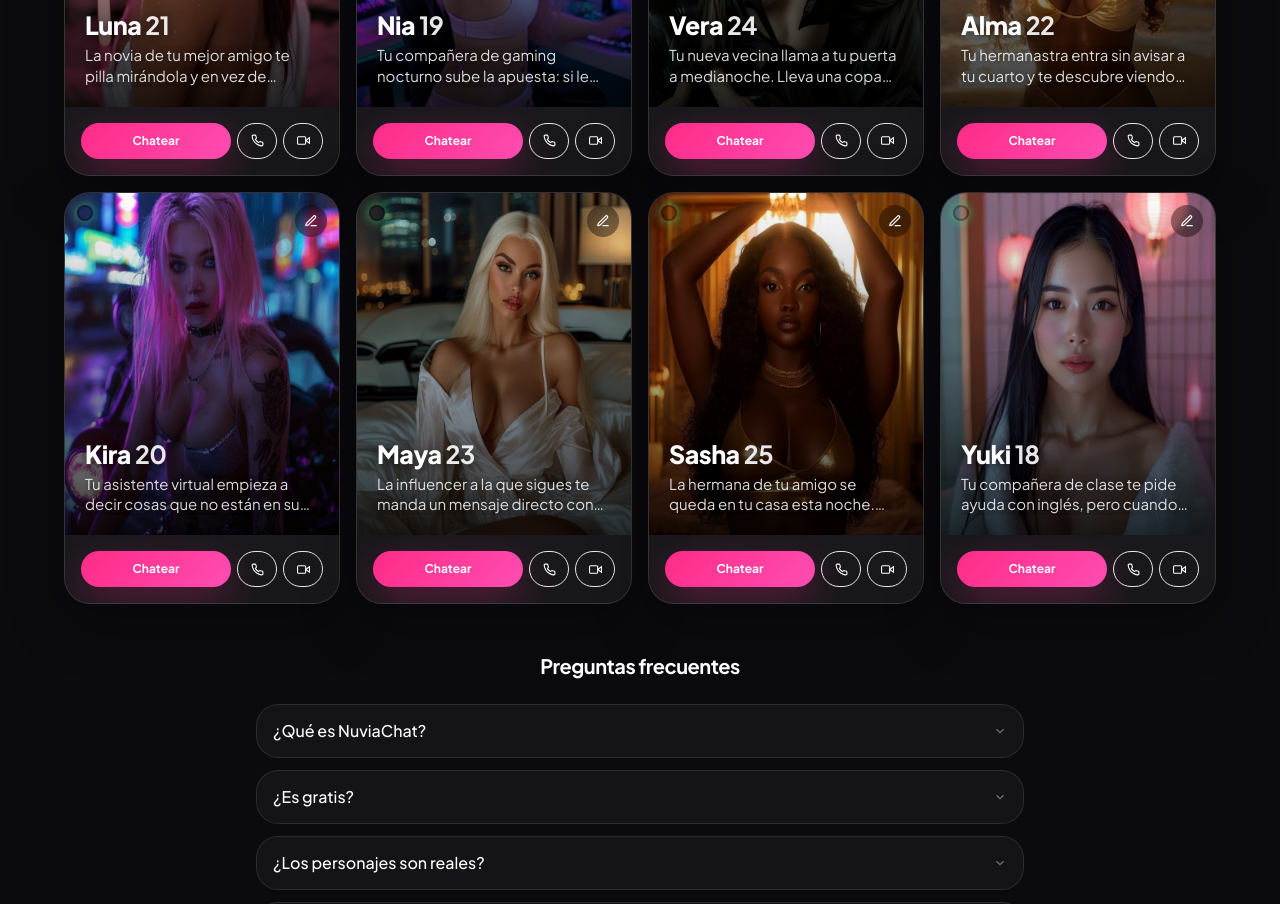
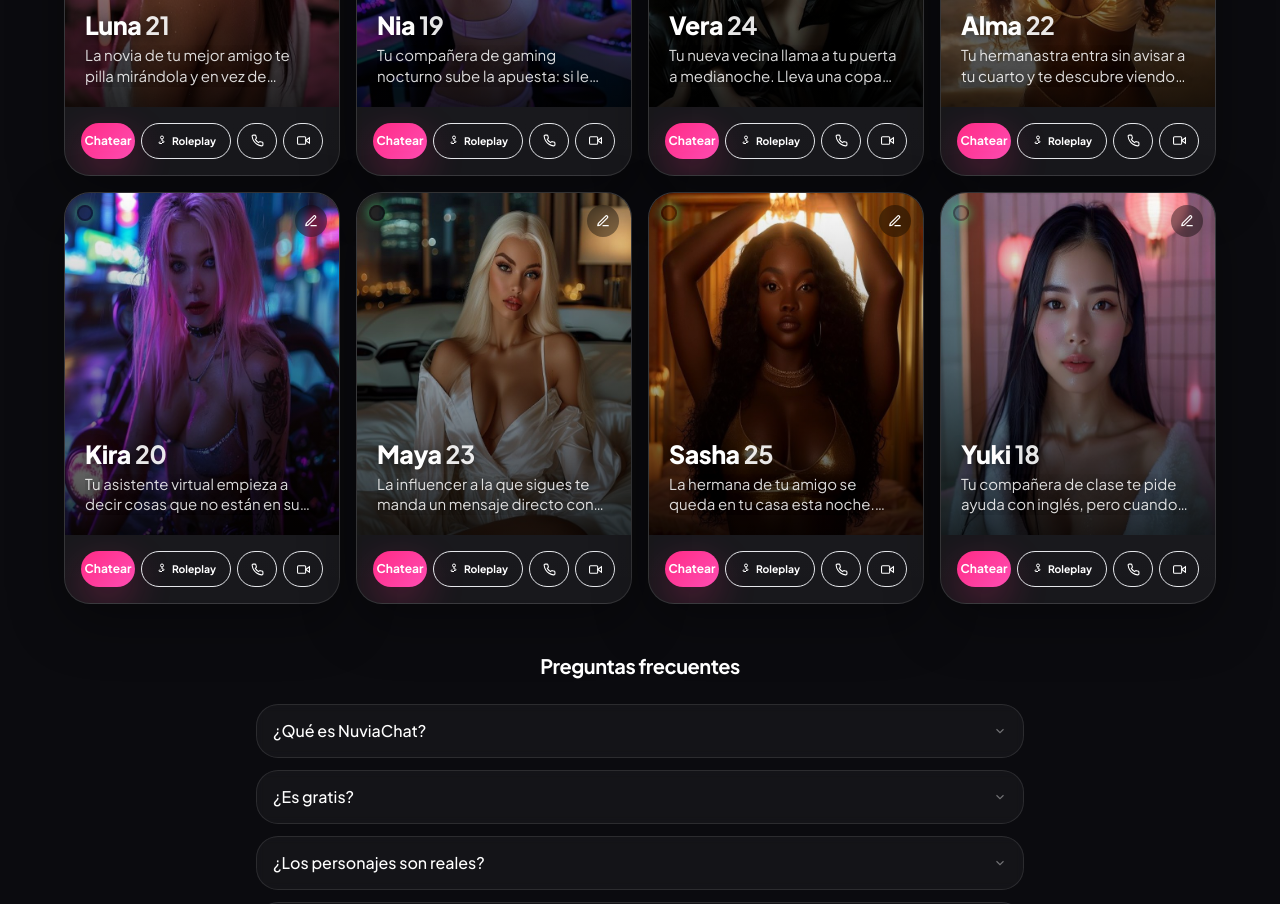
Before and after one commit to 3737631/luciaia, a Next.js app: page /luciaia/girls in a window 1280 px wide. Shown: the part 1340-2244 px from the top of the page. Built offline with nearby package versions, Linux system fonts and the light colour scheme.

Commit message:
add Roleplay button on card, first message based on girl story

```diff
--- a/src/components/ChatWindow.tsx
+++ b/src/components/ChatWindow.tsx
@@ -53,6 +53,7 @@ export default function ChatWindow({ girl }: { girl: Girl }) {
 
   useEffect(() => {
     const saved = getConversationHistory(girl.id);
+    const roleplayStory = localStorage.getItem("lunacall_roleplay");
     if (saved.length > 0) {
       const msgs = saved.map((m, i) => ({
         id: `saved_${i}`,
@@ -60,6 +61,12 @@ export default function ChatWindow({ girl }: { girl: Girl }) {
         text: m.content,
       }));
       setMessages(msgs);
+      setShowModePicker(false);
+    } else if (roleplayStory) {
+      localStorage.removeItem("lunacall_roleplay");
+      setCustomScenario(roleplayStory);
+      setMessages([{ id: "welcome", from: "girl", text: `*${roleplayStory}* ${girl.name} te mira con una sonrisa cómplice. —¿No esperabas verme, verdad? —dice en voz baja, acercándose un paso.` }]);
+      setMode("actions");
       setShowModePicker(false);
     } else {
       setMessages([{ id: "welcome", from: "girl", text: `Hola, soy ${girl.name}. Qué bien que hayas entrado` }]);
--- a/src/components/GirlCard.tsx
+++ b/src/components/GirlCard.tsx
@@ -80,6 +80,15 @@ export default function GirlCard({ girl }: { girl: Girl }) {
         <Link href={`/chat/${girl.id}`} className="btn-primary flex h-9 flex-1 items-center justify-center text-[0.6rem] font-bold sm:text-xs">
           Chatear
         </Link>
+        <Link
+          href={`/chat/${girl.id}`}
+          onClick={(e) => { localStorage.setItem("lunacall_roleplay", girl.story); }}
+          className="flex h-9 shrink-0 items-center gap-1 rounded-full border border-pink-500/30 bg-pink-500/20 px-3 text-[0.55rem] font-bold text-pink-400 transition hover:bg-pink-500/30 sm:px-3.5 sm:text-[0.65rem]"
+          title="Roleplay"
+        >
+          <svg viewBox="0 0 24 24" className="h-3 w-3" fill="none" stroke="currentColor" strokeWidth="2"><path d="M12 2a3 3 0 1 0 0 6 3 3 0 0 0 0-6z"/><path d="M12 8v4"/><path d="M12 12h2.5a1.5 1.5 0 0 1 0 3H12"/><path d="M9 14h-1.5a1.5 1.5 0 0 0 0 3H12"/></svg>
+          Roleplay
+        </Link>
         <Link href={`/call/${girl.id}`} className="flex h-9 w-9 shrink-0 items-center justify-center rounded-full border border-green-500/30 bg-green-500/20 text-green-400 transition hover:bg-green-500/30 sm:w-10" title="Llamada">
           <svg width="13" height="13" viewBox="0 0 24 24" fill="none" stroke="currentColor" strokeWidth="2"><path d="M22 16.92v3a2 2 0 0 1-2.18 2 19.79 19.79 0 0 1-8.63-3.07 19.5 19.5 0 0 1-6-6 19.79 19.79 0 0 1-3.07-8.67A2 2 0 0 1 4.11 2h3a2 2 0 0 1 2 1.72 12.84 12.84 0 0 0 .7 2.81 2 2 0 0 1-.45 2.11L8.09 9.91a16 16 0 0 0 6 6l1.27-1.27a2 2 0 0 1 2.11-.45 12.84 12.84 0 0 0 2.81.7A2 2 0 0 1 22 16.92z"/></svg>
         </Link>
```
